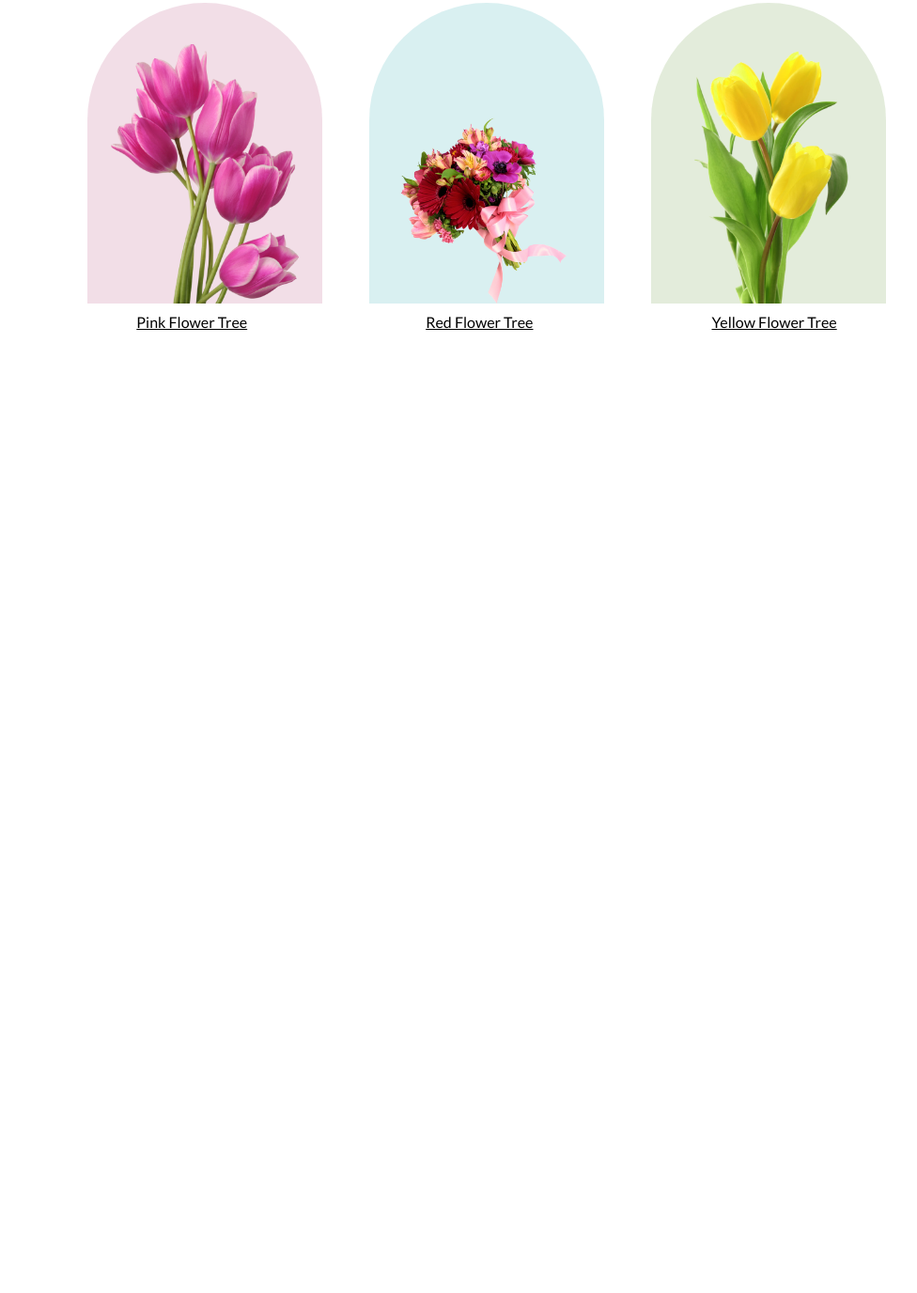
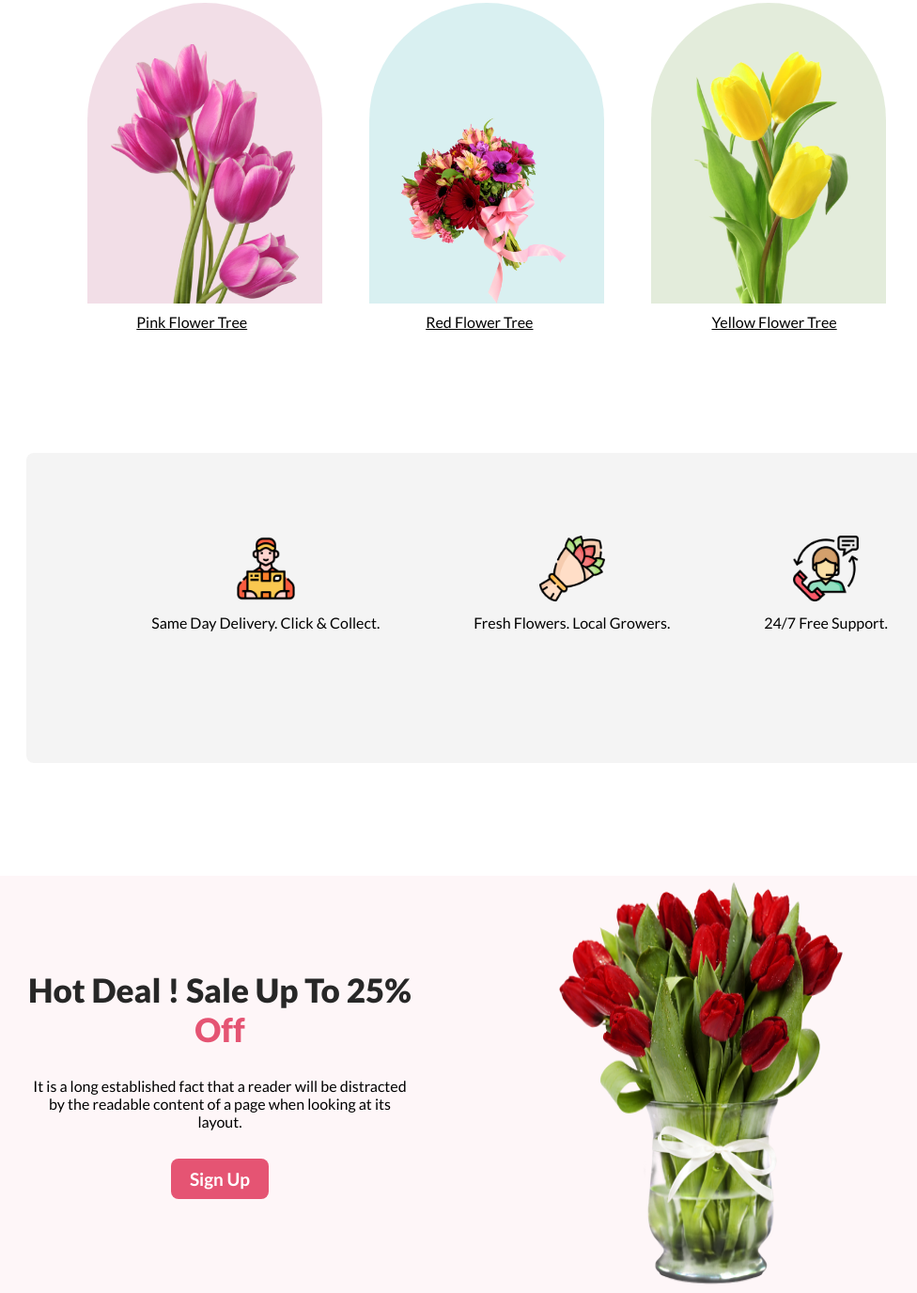
Before and after one commit to dev-ahmedfahim/flower-shop-assignment, a plain HTML site: page index.html in a window 1280 px wide. Shown: the part 1036-2412 px from the top of the page at 94% size, without its empty margins (122-1098 px from the left). Before the commit the page ends 1518 px from the top, so only its background shows below. Drawn offline with Linux system fonts and the light colour scheme.

Commit message:
try to fixed images folder problem

```diff
--- a/index.html
+++ b/index.html
@@ -6,30 +6,44 @@
     <title>Blooms Gallery</title>
     <link rel="stylesheet" href="styles/style.css" />
 
-    <link rel="preconnect" href="https://fonts.googleapis.com">
-<link rel="preconnect" href="https://fonts.gstatic.com" crossorigin>
-<link href="https://fonts.googleapis.com/css2?family=Lato:wght@300;400;700;900&family=Open+Sans:wght@400;500;700;800&display=swap" rel="stylesheet">
-
+    <link rel="preconnect" href="https://fonts.googleapis.com" />
+    <link rel="preconnect" href="https://fonts.gstatic.com" crossorigin />
+    <link
+      href="https://fonts.googleapis.com/css2?family=Lato:wght@300;400;700;900&family=Open+Sans:wght@400;500;700;800&display=swap"
+      rel="stylesheet"
+    />
   </head>
   <body>
     <header class="header">
       <!-- welcome title section started -->
       <div class="home-section">
         <div class="home-texts">
-                <h2 class="home-title">Blooms Gallery: <br> Where Nature's Artistry Comes to Life!</h2>
-                <p class="home-prgph">In a world where stress and worries often prevail, flowers emerge as nature's messengers of joy and happiness. Their vibrant colors, delicate petals, and enchanting fragrance possess the power to uplift spirits and bring smiles to faces. <br> Let the blossoms in our Blooms Gallery infuse your life with the timeless joy that only flowers can bring</p>
+          <h2 class="home-title">
+            Blooms Gallery: <br />
+            Where Nature's Artistry Comes to Life!
+          </h2>
+          <p class="home-prgph">
+            In a world where stress and worries often prevail, flowers emerge as
+            nature's messengers of joy and happiness. Their vibrant colors,
+            delicate petals, and enchanting fragrance possess the power to
+            uplift spirits and bring smiles to faces. <br />
+            Let the blossoms in our Blooms Gallery infuse your life with the
+            timeless joy that only flowers can bring
+          </p>
           <button class="primary-btn">Shop Now</button>
         </div>
-            <img class="home-img" src="/Flower Asset/pngwing 10.png" alt="">
+        <img class="home-img" src="/images/pngwing10.png" alt="" />
       </div>
-
     </header>
     <main class="main-sect">
       <!--  Featured Flower section started  -->
       <section class="featured-flower">
         <div class="ff-text-container">
           <h3 class="ff-title">Our Featured Flowers</h3>
-            <p class="ff-pera">It is a long established fact that a reader will be distracted by the readable content of a page when looking at its layout.</p>
+          <p class="ff-pera">
+            It is a long established fact that a reader will be distracted by
+            the readable content of a page when looking at its layout.
+          </p>
         </div>
         <div class="flower-tree-cont">
           <div class="pink-tree"></div>
@@ -44,7 +58,25 @@
         </div>
       </section>
       <!--  Featured Flower section END -->
+      <!-- Store Feature section started  -->
+      <section class="store-feature">
+          <div class="s-feature-cont">
+              <li class="sf-icon1">Same Day Delivery. Click & Collect.</li>
+              <li class="sf-icon2">Fresh Flowers. Local Growers.</li>
+              <li class="sf-icon3">24/7 Free Support.</li>
+        </div>
+      </section>
+      <!-- Store Feature section END  -->
+      <!-- Hot Deals section started  -->
+      <section class="hot-deal-section">
+        <div class="hot-deal-texts">
+            <h3 class="deal-title">Hot Deal ! Sale Up To 25% <span class="deal-title-style">Off</span></h3>
+            <p class="deal-details">It is a long established fact that a reader will be distracted by the readable content of a page when looking at its layout.</p>
+            <button class="primary-btn">Sign Up</button>
 
+        </div>
+        <img class="hot-deal-img" src="/images/pngwing8.png" alt="">
+      </section>
     </main>
     <footer></footer>
   </body>
--- a/styles/style.css
+++ b/styles/style.css
@@ -86,37 +86,115 @@
     height: 320px;
     border-radius: 300px 300px 0px 0px;
     background: rgba(167, 33, 98, 0.15);
-    background-image: url('../Flower Asset/pngwing 6.png');
+    background-image: url('../images/pngwing6.png');
     background-position: center bottom;
     background-repeat: no-repeat;
     background-size: 200px;
 }
+
 .red-tree {
     width: 250px;
     height: 320px;
     border-radius: 300px 300px 0px 0px;
     background: rgba(5, 151, 160, 0.15);
-    background-image: url('/Flower Asset/pngwing 5.png');
+    background-image: url('/images/pngwing5.png');
     background-position: center bottom;
     background-repeat: no-repeat;
     background-size: 200px;
 }
-.yellow-tree{
+
+.yellow-tree {
     width: 250px;
     height: 320px;
     border-radius: 300px 300px 0px 0px;
     background: rgba(71, 125, 17, 0.15);
-    background-image: url('/Flower Asset/pngwing 7.png');
+    background-image: url('/images/pngwing7.png');
     background-position: center bottom;
     background-repeat: no-repeat;
     background-size: 200px;
 }
-.li-texts{
-    list-style:none ;
+
+.li-texts {
+    list-style: none;
     display: flex;
     justify-content: center;
     gap: 190px;
     padding: 10px 150px 130px 150px;
     text-decoration-line: underline;
 }
+
 /*  Featured Flower section END  */
+/* store feature section started */
+.store-feature {
+    width: 1050px;
+    height: 320px;
+}
+
+.s-feature-cont {
+    padding-top: 30px;
+    list-style: none;
+    justify-content: center;
+    gap: 100px;
+    align-items: center;
+    display: flex;
+    border-radius: 8px;
+    background: rgba(39, 39, 39, 0.05);
+    width: 1050px;
+    height: 300px;
+    margin: 0 150px 0px 150px;
+}
+
+.sf-icon1 {
+    line-height: 185px;
+    background-image: url('/images/Group57.png');
+    background-repeat: no-repeat;
+    background-position: center top;
+    background-size: 70px;
+}
+
+.sf-icon2 {
+    line-height: 185px;
+    background-image: url('/images/Group58.png');
+    background-repeat: no-repeat;
+    background-position: center top;
+    background-size: 70px;
+}
+
+.sf-icon3 {
+    line-height: 185px;
+    background-image: url('/images/Group59.png');
+    background-repeat: no-repeat;
+    background-position: center top;
+    background-size: 70px;
+}
+
+.hot-deal-texts {
+    margin: 100px 150px;
+    text-align: center;
+}
+
+.hot-deal-section {
+    margin-top: 130px;
+    display: flex;
+    justify-content: space-between;
+    background: rgba(229, 84, 115, 0.05)
+}
+.deal-title-style{
+    color: #E55473;
+}
+.deal-details{
+    margin-bottom: 30px;
+    max-width:600px ;
+}
+
+.deal-title {
+    color: #272727;
+    font-size: 35px;
+    font-weight: 800;
+    margin-bottom: 30px;
+}
+.hot-deal-img{
+    padding-right: 250px;
+    display: flex;
+    align-items: center;
+}
```
Also changed, not shown: images/Flower 01.png (renamed from Flower Asset/Flower 01.png), images/Group57.png (renamed from Flower Asset/Group 57.png), images/Group58.png (renamed from Flower Asset/Group 58.png), images/Group59.png (renamed from Flower Asset/Group 59.png), images/Rectangle 4.png (renamed from Flower Asset/Rectangle 4.png), images/Rectangle 5.png (renamed from Flower Asset/Rectangle 5.png), images/Rectangle 6.png (renamed from Flower Asset/Rectangle 6.png), images/Rectangle 9.png (renamed from Flower Asset/Rectangle 9.png), images/pngwing10.png (renamed from Flower Asset/pngwing 10.png), images/pngwing5.png (renamed from Flower Asset/pngwing 5.png), images/pngwing6.png (renamed from Flower Asset/pngwing 6.png), images/pngwing7.png (renamed from Flower Asset/pngwing 7.png), images/pngwing8.png (renamed from Flower Asset/pngwing 8.png). Lines whose indentation alone changed are shown as unchanged.
